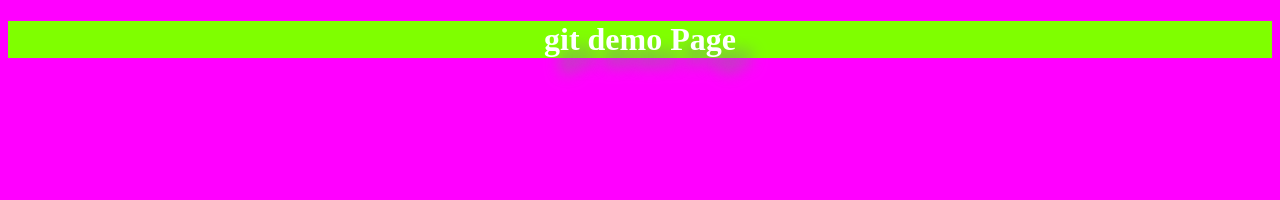
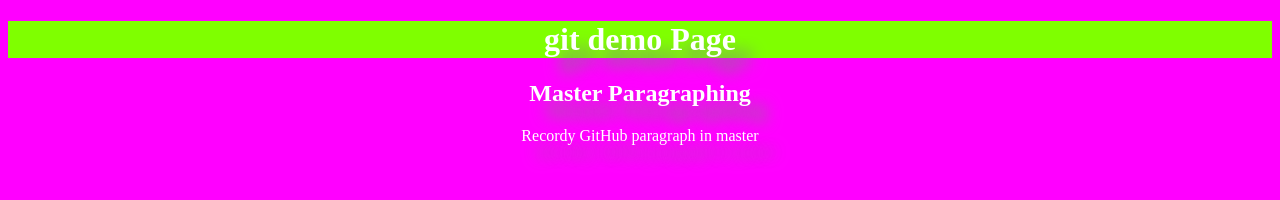
Before and after one commit to pollarteon/Gitlearning, a plain HTML site: page index.html in a window 1280 px wide. Drawn offline with Linux system fonts and the light colour scheme.

Commit message:
h2 and p added to index

```diff
--- a/index.html
+++ b/index.html
@@ -8,7 +8,8 @@
 </head>
 <body>
     <h1>git demo Page</h1>
-
+    <h2>Master Paragraphing</h2>
+    <p>Recordy GitHub paragraph in master</p>
 
     <script src="./app.js"></script>
 </body>
```
